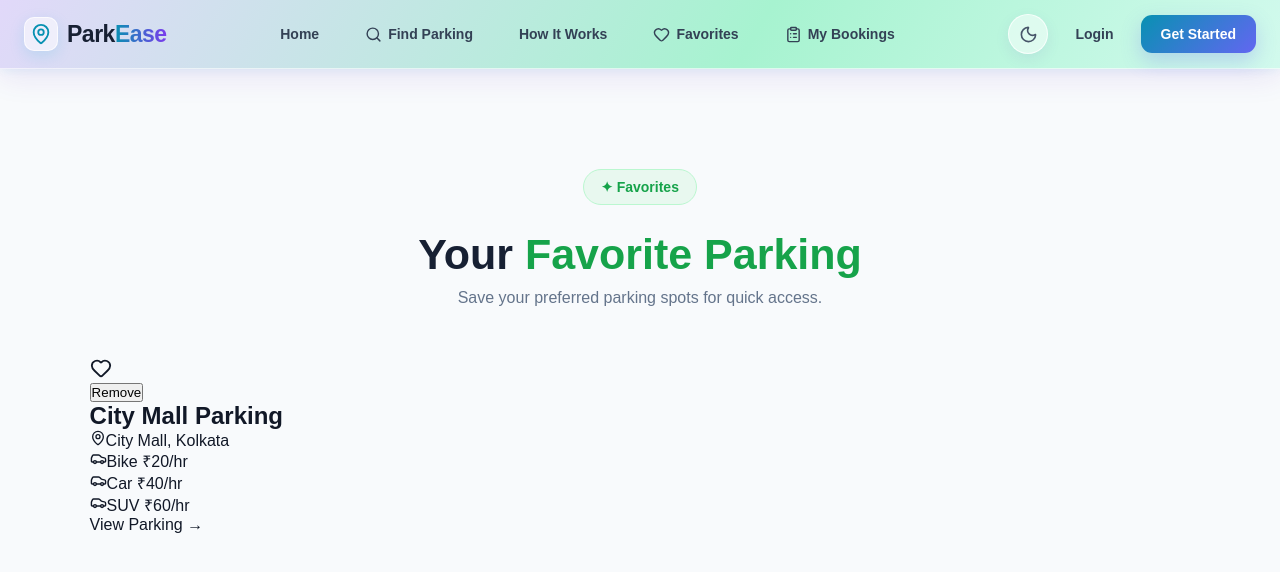
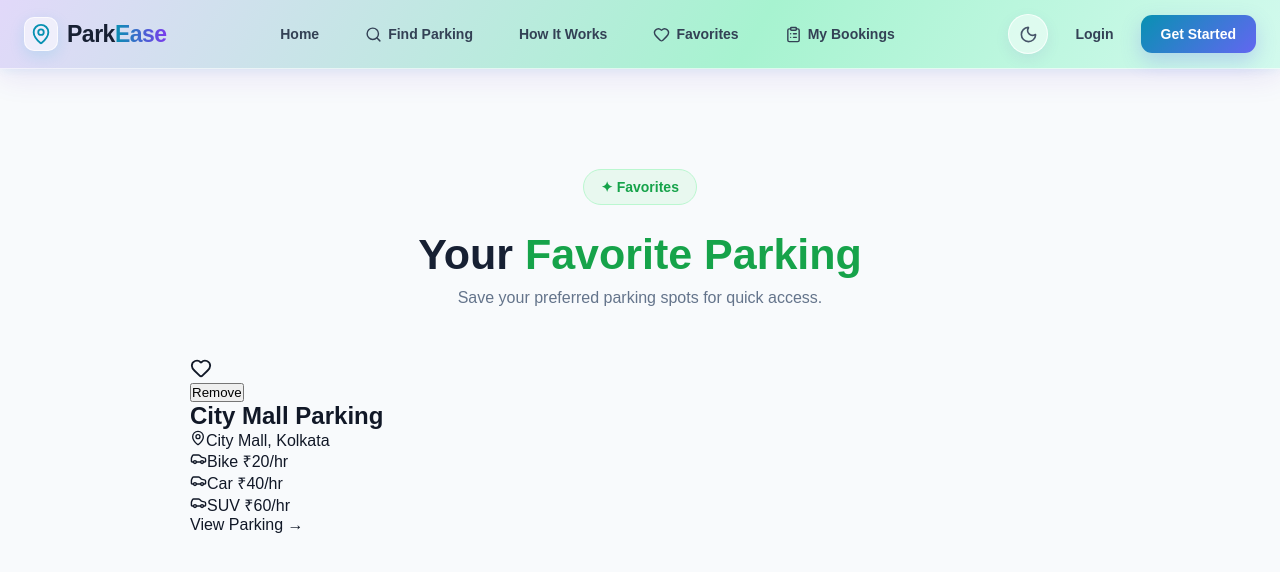
Before and after one commit to dibeyendu-dev/smart-parking-system, a React (Vite) app: page /favorites in a window 1280 px wide. Shown: the top 572 px of the page. Built offline with nearby package versions, Linux system fonts and the light colour scheme.

Commit message:
Favourite CSS part 6 added

```diff
--- a/src/css/Favorites.css
+++ b/src/css/Favorites.css
@@ -34,3 +34,8 @@
     font-size: 14px;
     font-weight: 600;
 }
+/* Favorites Container */
+.favorites-container {
+    max-width: 900px;
+    margin: 0 auto;
+}
```
